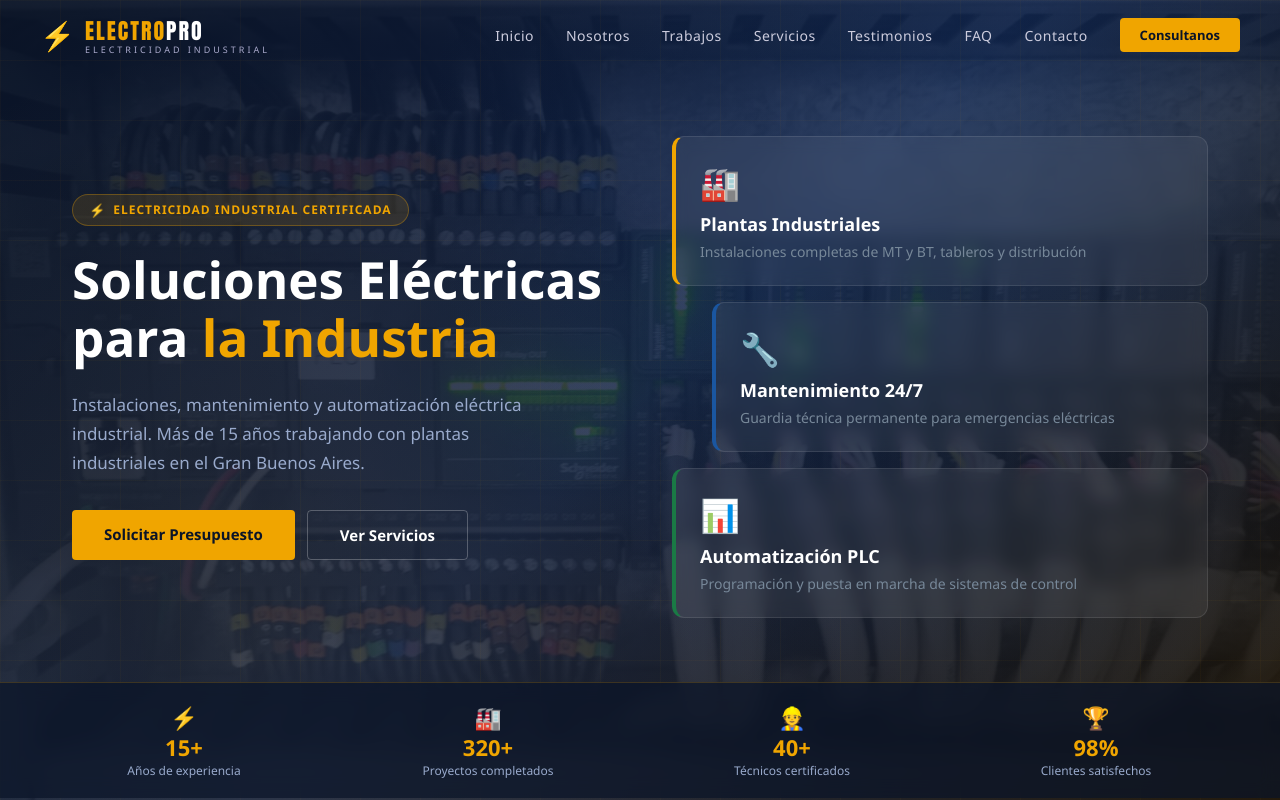
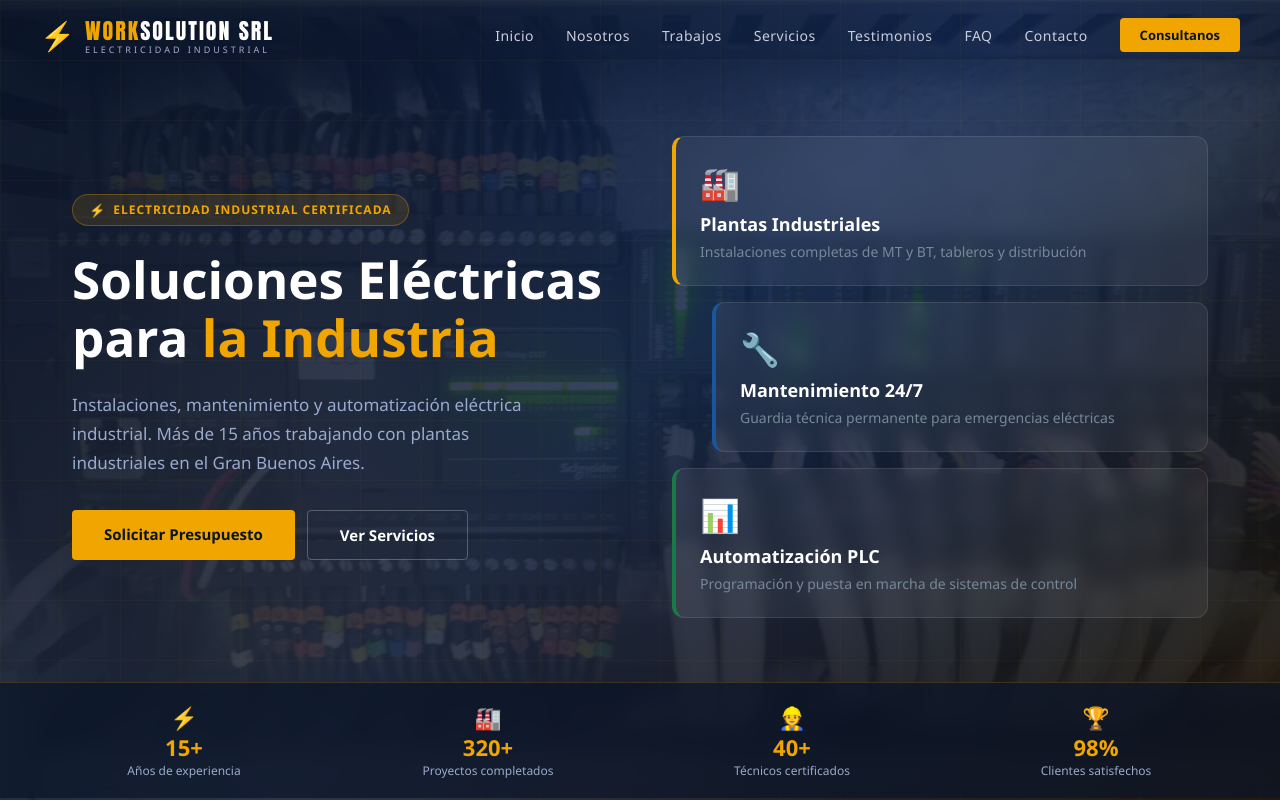
Before and after one commit to alexislacour8/DV_electricidad, a React (Vite) app: page / in a window 1280 px wide. Shown: the top 800 px of the page. Built offline with nearby package versions, Linux system fonts and the light colour scheme.

Commit message:
INFO EMPRESA

```diff
--- a/src/components/Footer.jsx
+++ b/src/components/Footer.jsx
@@ -12,7 +12,7 @@ export default function Footer() {
           <div style={{ display: "flex", alignItems: "center", gap: 8, marginBottom: "1rem" }}>
             <span style={{ fontSize: 24 }}>⚡</span>
             <span style={{ fontFamily: "'Impact', sans-serif", fontSize: 20, color: "#f0a500", letterSpacing: 2 }}>
-              ELECTROPRO
+             WORK SOLUTION SRL
             </span>
           </div>
           <p style={{ color: "#556677", fontSize: 14, lineHeight: 1.7, maxWidth: 320 }}>
@@ -31,9 +31,9 @@ export default function Footer() {
         <div>
           <h4 style={{ color: "#fff", fontWeight: 700, marginBottom: "1rem", fontSize: 14 }}>Contacto</h4>
           <div style={{ color: "#556677", fontSize: 13, lineHeight: 1.8 }}>
-            <div>📞 011 4523-8890</div>
-            <div>✉️ info@electropro.com.ar</div>
-            <div>📍 Quilmes, Buenos Aires</div>
+            <div>📞 11 59706836  </div>
+            <div>✉️ worksolution@gmail.com</div>
+            {/* <div>📍 Quilmes, Buenos Aires</div> */}
             <div style={{ marginTop: 8, color: "#f0a500", fontWeight: 600 }}>Emergencias 24/7</div>
           </div>
         </div>
@@ -44,7 +44,7 @@ export default function Footer() {
         display: "flex", justifyContent: "space-between", alignItems: "center", flexWrap: "wrap", gap: 8,
       }}>
         <span style={{ color: "#334455", fontSize: 13 }}>
-          © 2025 ElectroPro Electricidad Industrial. Todos los derechos reservados.
+          © 2026 WORK SOLUTION SRL Electricidad Industrial. Todos los derechos reservados.
         </span>
         <span style={{ color: "#334455", fontSize: 13 }}>
           Mat. Técnica N° 12.847 — AEA — IRAM
--- a/src/components/Navbar.jsx
+++ b/src/components/Navbar.jsx
@@ -50,10 +50,10 @@ export default function Navbar() {
           <span style={{ fontSize: 28 }}>⚡</span>
           <div>
             <span style={{ fontFamily: "'Impact', sans-serif", fontSize: 22, color: "#f0a500", letterSpacing: 2 }}>
-              ELECTRO
+              WORK
             </span>
             <span style={{ fontFamily: "'Impact', sans-serif", fontSize: 22, color: "#fff", letterSpacing: 2 }}>
-              PRO
+            SOLUTION SRL
             </span>
             <div style={{ fontSize: 9, color: "#aac", letterSpacing: 3, marginTop: -4 }}>
               ELECTRICIDAD INDUSTRIAL
```
